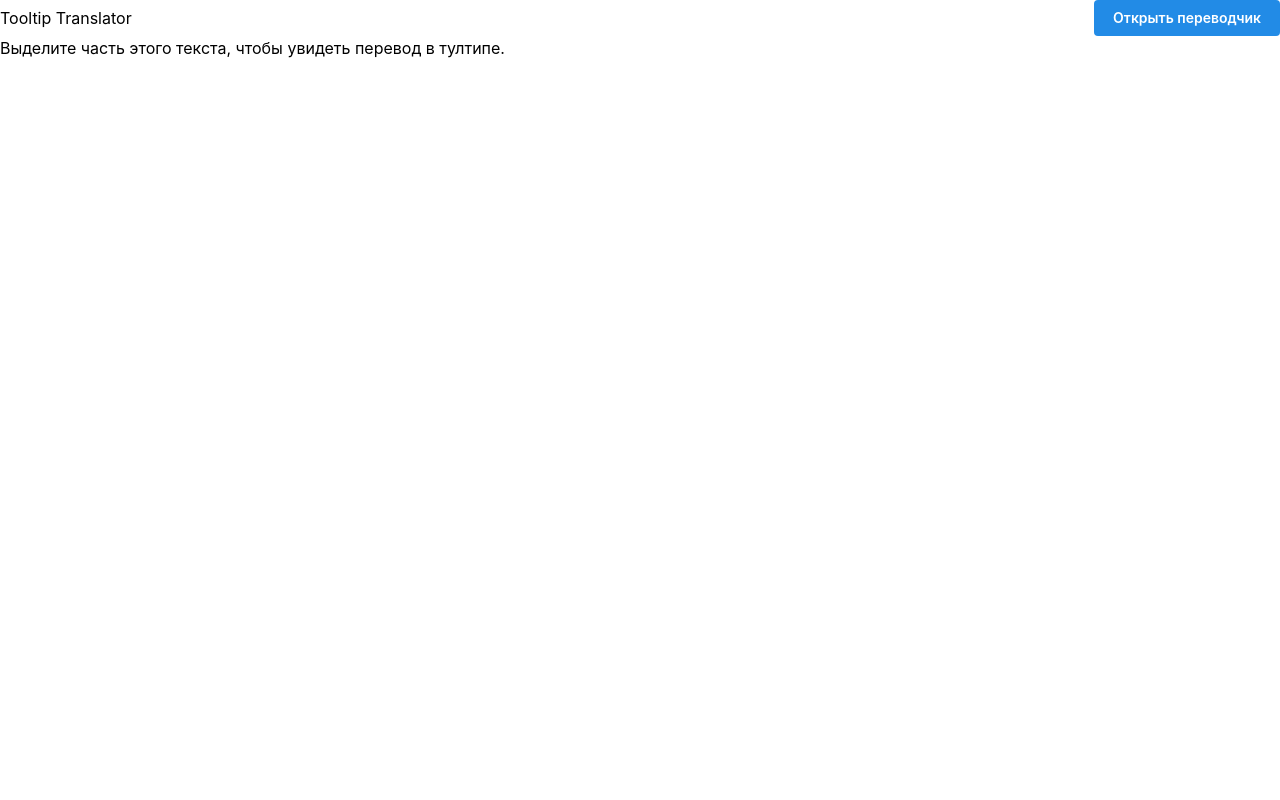
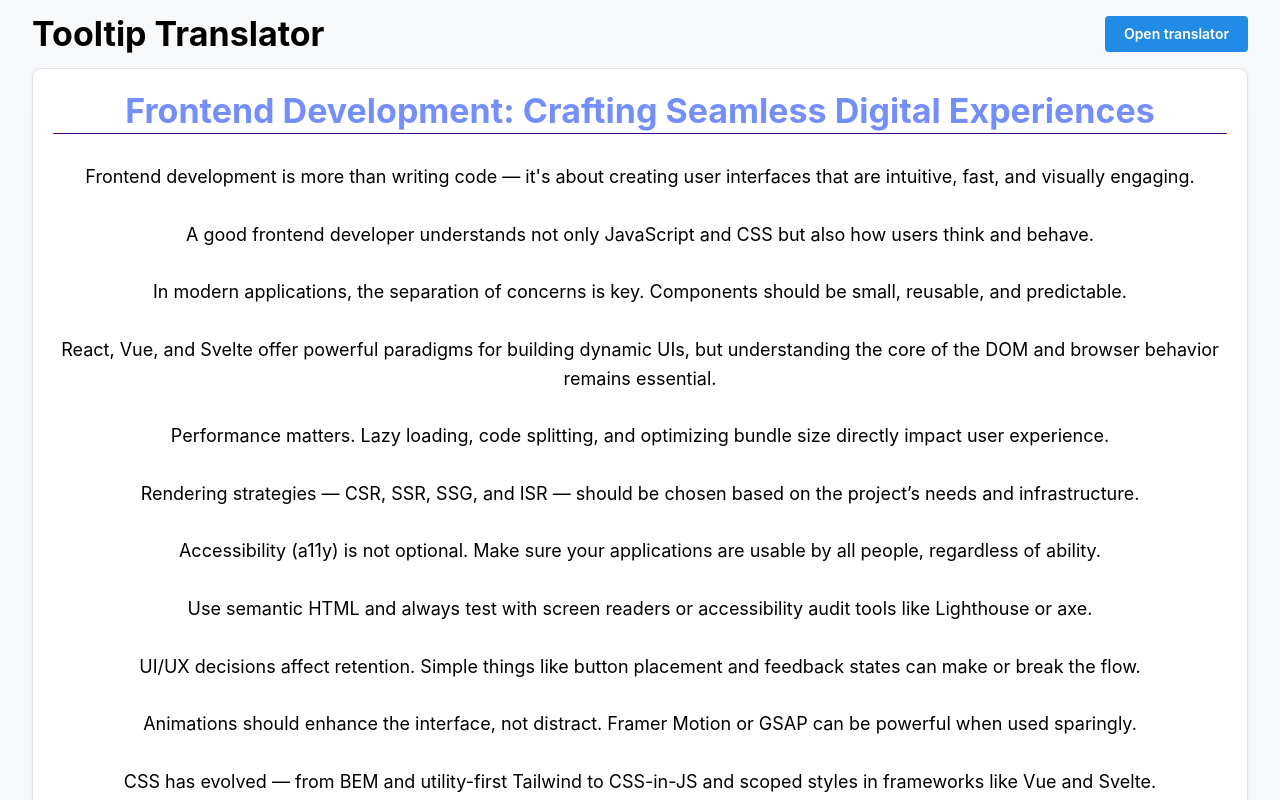
Before and after one commit to HellishPoro/translator, a React (Vite) app: page / in a window 1280 px wide. Shown: the top 800 px of the page. Built offline with nearby package versions, Linux system fonts and the light colour scheme.

Commit message:
feat: add TextWithTooltip component

```diff
--- a/src/App.tsx
+++ b/src/App.tsx
@@ -1,8 +1,7 @@
-import { Button } from '@mantine/core';
+import { Box, Button, Container, Group, Title } from '@mantine/core';
 
 import { useState } from 'react';
-import { TooltipTranslator, TranslateModal } from './components';
-import { TextWithTooltip } from './components/TextWithTooltip/TextWithTooltip';
+import { TextWithTooltip, TooltipTranslator, TranslateModal } from './components';
 
 
 export const App = () => {
@@ -27,28 +26,40 @@ export const App = () => {
   };
 
   return (
-    <div className="relative min-h-screen bg-gray-50 p-6">
-      <header className="flex justify-between items-center max-w-4xl mx-auto mb-4">
-        <h1 className="text-2xl font-bold">Tooltip Translator</h1>
-        <Button onClick={() => setModal(true)}>Открыть переводчик</Button>
-      </header>
+    <Box pos="relative" mih="100vh" bg="gray.0" p="md">
 
-      {openedTooltip && coords && (
-        <div
-          style={{
-            position: 'absolute',
-            top: coords.y - 10,
-            left: coords.x,
-            zIndex: 1000
-          }}
-        >
-          <TooltipTranslator setOpenedTooltip={setOpenedTooltip} selectedText={selectedText} />
-        </div>
-      )}
+    <Container size="xl">
+      <Group justify="space-between" align="center" mb="md">
+        <Title order={1} fw={700} lh={1}>
+          Tooltip Translator
+        </Title>
 
+        <Button onClick={() => setModal(true)}>Open translator</Button>
+      </Group>
+    </Container>
+
+
+    {openedTooltip && coords && (
+      <Box
+        pos="absolute"
+        top={coords.y - 10}
+        left={coords.x}
+        style={{ zIndex: 1000 }}
+      >
+        <TooltipTranslator
+          setOpenedTooltip={setOpenedTooltip}
+          selectedText={selectedText}
+        />
+      </Box>
+    )}
+
+
+    <Container size="xl">
       <TextWithTooltip onMouseUp={handleMouseUp} />
+    </Container>
 
-      <TranslateModal opened={modal} onClose={() => setModal(false)} />
-    </div>
+
+    <TranslateModal opened={modal} onClose={() => setModal(false)} />
+  </Box>
   );
 };
--- a/src/components/TextWithTooltip/TextWithTooltip.tsx
+++ b/src/components/TextWithTooltip/TextWithTooltip.tsx
@@ -1,14 +1,22 @@
-import { Paper } from '@mantine/core';
-
-const sampleText = `
-  Выделите часть этого текста, чтобы увидеть перевод в тултипе.
-`;
+import { Paper, Text, Title } from '@mantine/core';
+import { sampleText } from '../../constants/sampleText';
 
 export const TextWithTooltip = ({ onMouseUp }: { onMouseUp: () => void }) => {
   return (
-    <div onMouseUp={onMouseUp}>
-      {sampleText}
-      <Paper></Paper>
-    </div>
+    <Paper
+      shadow="md"
+      radius="md"
+      p="lg"
+      withBorder
+      onMouseUp={onMouseUp}
+      style={{ whiteSpace: 'pre-line', cursor: 'text' }}
+    >
+        <Title ta={"center"} style={{ borderBottom: '1px solid indigo' }} fz="h1" size="xl" c="indigo.4">
+            Frontend Development: Crafting Seamless Digital Experiences
+        </Title>
+      <Text size="lg" c="black" ta={"center"}>
+        {sampleText}
+      </Text>
+    </Paper>
   );
 };
--- a/src/components/index.ts
+++ b/src/components/index.ts
@@ -1,2 +1,4 @@
 export * from './TooltipTranslator/TooltipTranslator';
 export * from './TranslateModal/TranslateModal';
+export * from './TextWithTooltip/TextWithTooltip';
+export * from './LanguageSelector/LanguageSelector';
--- /dev/null
+++ b/src/constants/sampleText.ts
@@ -0,0 +1,67 @@
+export const sampleText = `
+Frontend development is more than writing code — it's about creating user interfaces that are intuitive, fast, and visually engaging.
+
+A good frontend developer understands not only JavaScript and CSS but also how users think and behave.
+
+In modern applications, the separation of concerns is key. Components should be small, reusable, and predictable.
+
+React, Vue, and Svelte offer powerful paradigms for building dynamic UIs, but understanding the core of the DOM and browser behavior remains essential.
+
+Performance matters. Lazy loading, code splitting, and optimizing bundle size directly impact user experience.
+
+Rendering strategies — CSR, SSR, SSG, and ISR — should be chosen based on the project’s needs and infrastructure.
+
+Accessibility (a11y) is not optional. Make sure your applications are usable by all people, regardless of ability.
+
+Use semantic HTML and always test with screen readers or accessibility audit tools like Lighthouse or axe.
+
+UI/UX decisions affect retention. Simple things like button placement and feedback states can make or break the flow.
+
+Animations should enhance the interface, not distract. Framer Motion or GSAP can be powerful when used sparingly.
+
+CSS has evolved — from BEM and utility-first Tailwind to CSS-in-JS and scoped styles in frameworks like Vue and Svelte.
+
+TypeScript is now a de facto standard for serious frontend development. It improves maintainability and confidence during refactors.
+
+Managing state is a frequent challenge. Use context wisely, and don’t over-engineer with complex state managers when useReducer or Zustand may suffice.
+
+Always validate form inputs, and give clear, user-friendly error messages.
+
+Testing is vital — not just unit tests, but also integration and end-to-end with tools like Vitest, Cypress, or Playwright.
+
+Linting and formatting tools (ESLint, Prettier) help keep your codebase consistent and readable across teams.
+
+Responsive design is a must. Use fluid layouts, media queries, and embrace mobile-first thinking.
+
+Design systems and component libraries improve scalability and ensure visual consistency.
+
+Working closely with designers in tools like Figma or Storybook helps bridge the gap between design and implementation.
+
+Modern frontend isn't just about the browser. Consider PWAs, browser extensions, or even desktop apps via Electron or Tauri.
+
+APIs are your data source — use tools like Axios, Fetch API, or GraphQL clients to communicate efficiently with backends.
+
+Use React Query or SWR for caching and background data updates.
+
+Environmental configuration via .env files helps maintain different settings for development, staging, and production.
+
+DevTools (Chrome, Firefox, React DevTools) are indispensable for debugging and performance tuning.
+
+Security matters: sanitize user inputs, avoid XSS vulnerabilities, and follow best practices for authentication.
+
+Frontend also means SEO — especially in SSR and SSG contexts. Use correct meta tags, Open Graph data, and structured markup.
+
+Continuous integration (CI) pipelines ensure that your code is always ready to ship.
+
+Understand Webpack, Vite, or other bundlers so you can optimize builds and troubleshoot when needed.
+
+Frontend is moving fast. Staying up to date with best practices, libraries, and browser changes is part of the job.
+
+Code is for people first, machines second. Always aim for clarity and simplicity.
+
+Pair programming and code reviews help maintain quality and grow as a developer.
+
+Your job isn’t just to build — it’s to communicate, collaborate, and continuously improve the product.
+
+Great frontend developers don’t just follow patterns — they understand why those patterns exist.
+`;
```
Also changed, not shown: src/index.css (+0 -32 lines).
